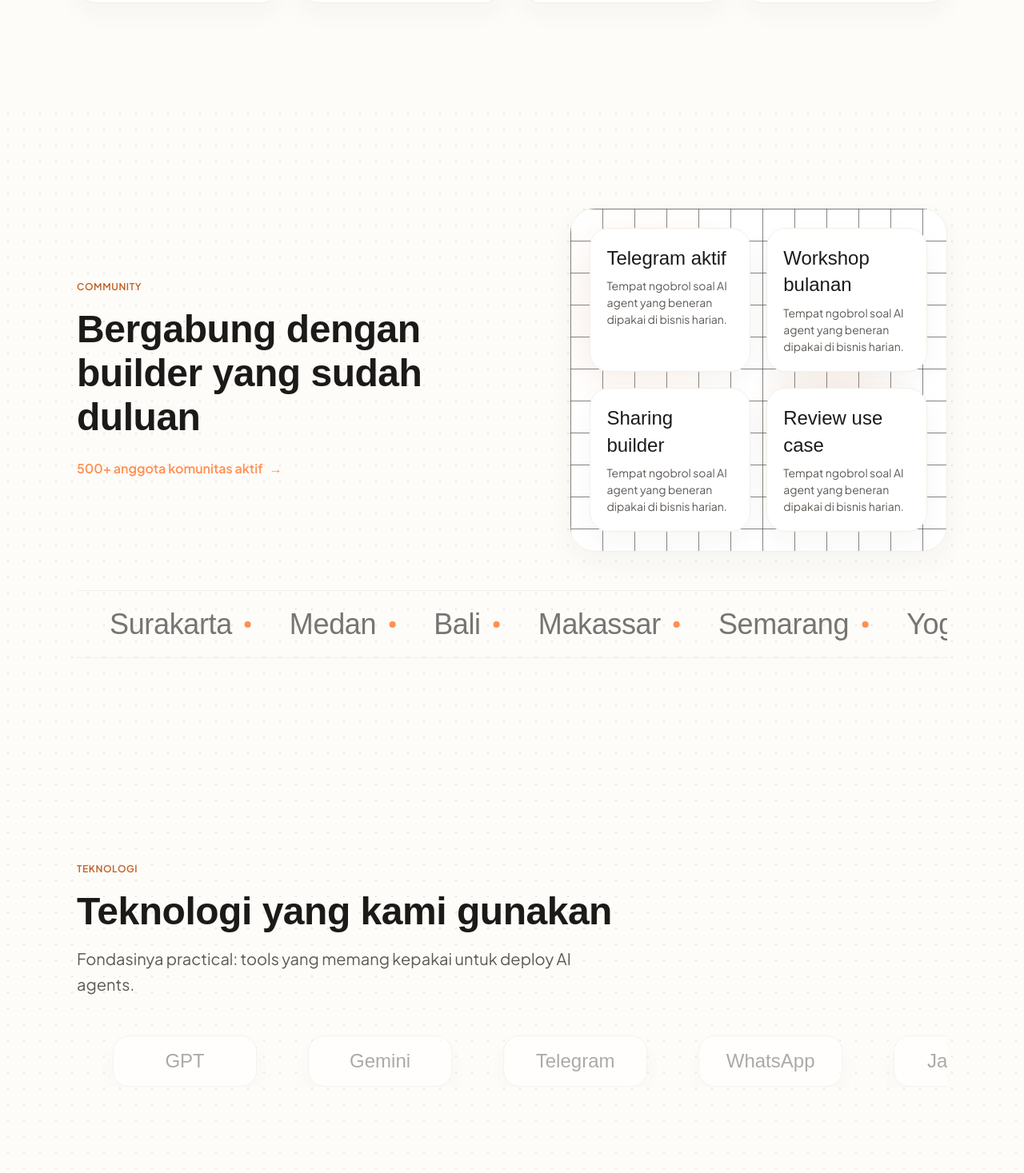
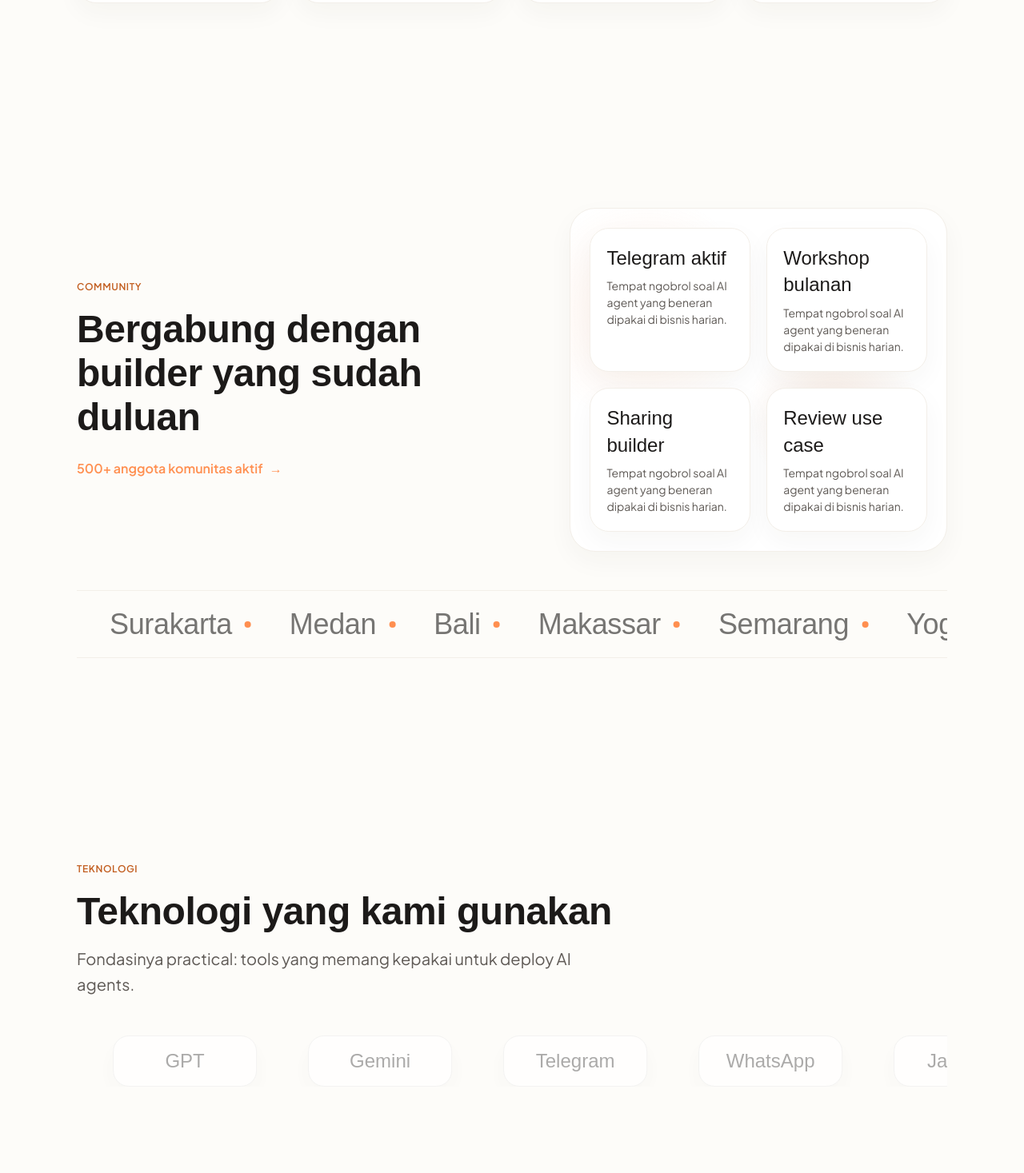
Before and after one commit to lucacadalora/community.clawnesia.id, a Next.js app: page / in a window 1280 px wide. Shown: the part 1963-3430 px from the top of the page at 80% size. Built offline with nearby package versions, Linux system fonts and the light colour scheme; a web font is replaced by a local one.

Commit message:
fix: remove dot grid pattern — too visible on light backgrounds

```diff
--- a/src/components/CommunityMap.tsx
+++ b/src/components/CommunityMap.tsx
@@ -18,7 +18,7 @@ const cities = [
 
 export function CommunityMap() {
   return (
-    <section className="section-shell bg-cream dot-pattern">
+    <section className="section-shell bg-cream">
       <div className="section-inner-wide">
         <div className="grid gap-10 lg:grid-cols-[1.1fr_0.9fr] lg:items-center">
           <ScrollReveal className="min-w-0">
@@ -36,7 +36,7 @@ export function CommunityMap() {
           </ScrollReveal>
 
           <ScrollReveal delay={0.1} className="min-w-0">
-            <div className="grid-overlay relative w-full max-w-full overflow-hidden rounded-[32px] border border-sand bg-cream-card shadow-card p-6 shadow-card">
+            <div className="relative w-full max-w-full overflow-hidden rounded-[32px] border border-sand bg-cream-card shadow-card p-6 shadow-card">
               <div className="absolute inset-0 bg-[radial-gradient(circle_at_20%_30%,rgba(255,143,80,0.12),transparent_30%),radial-gradient(circle_at_70%_60%,rgba(194,94,32,0.12),transparent_26%),radial-gradient(circle_at_40%_80%,rgba(255,255,255,0.04),transparent_22%)]" />
               <div className="relative grid gap-5 md:grid-cols-2">
                 {["Telegram aktif", "Workshop bulanan", "Sharing builder", "Review use case"].map(
--- a/src/components/FounderLetter.tsx
+++ b/src/components/FounderLetter.tsx
@@ -2,7 +2,7 @@ import { ScrollReveal } from "./ScrollReveal";
 
 export function FounderLetter() {
   return (
-    <section className="section-shell dot-pattern">
+    <section className="section-shell">
       <div className="section-inner">
         <ScrollReveal className="relative w-full max-w-full overflow-hidden rounded-[32px] border border-sand bg-white p-6 shadow-card sm:p-8 md:p-12">
           <div className="absolute right-8 top-8 hidden h-28 w-28 rounded-[28px] bg-[radial-gradient(circle_at_top,rgba(255,143,80,0.18),rgba(255,235,224,0.9))] md:block" />
--- a/src/components/Sponsors.tsx
+++ b/src/components/Sponsors.tsx
@@ -14,7 +14,7 @@ const sponsors = [
 
 export function Sponsors() {
   return (
-    <section className="section-shell dot-pattern">
+    <section className="section-shell">
       <div className="section-inner">
         <ScrollReveal className="max-w-2xl">
           <p className="eyebrow">Teknologi</p>
```
